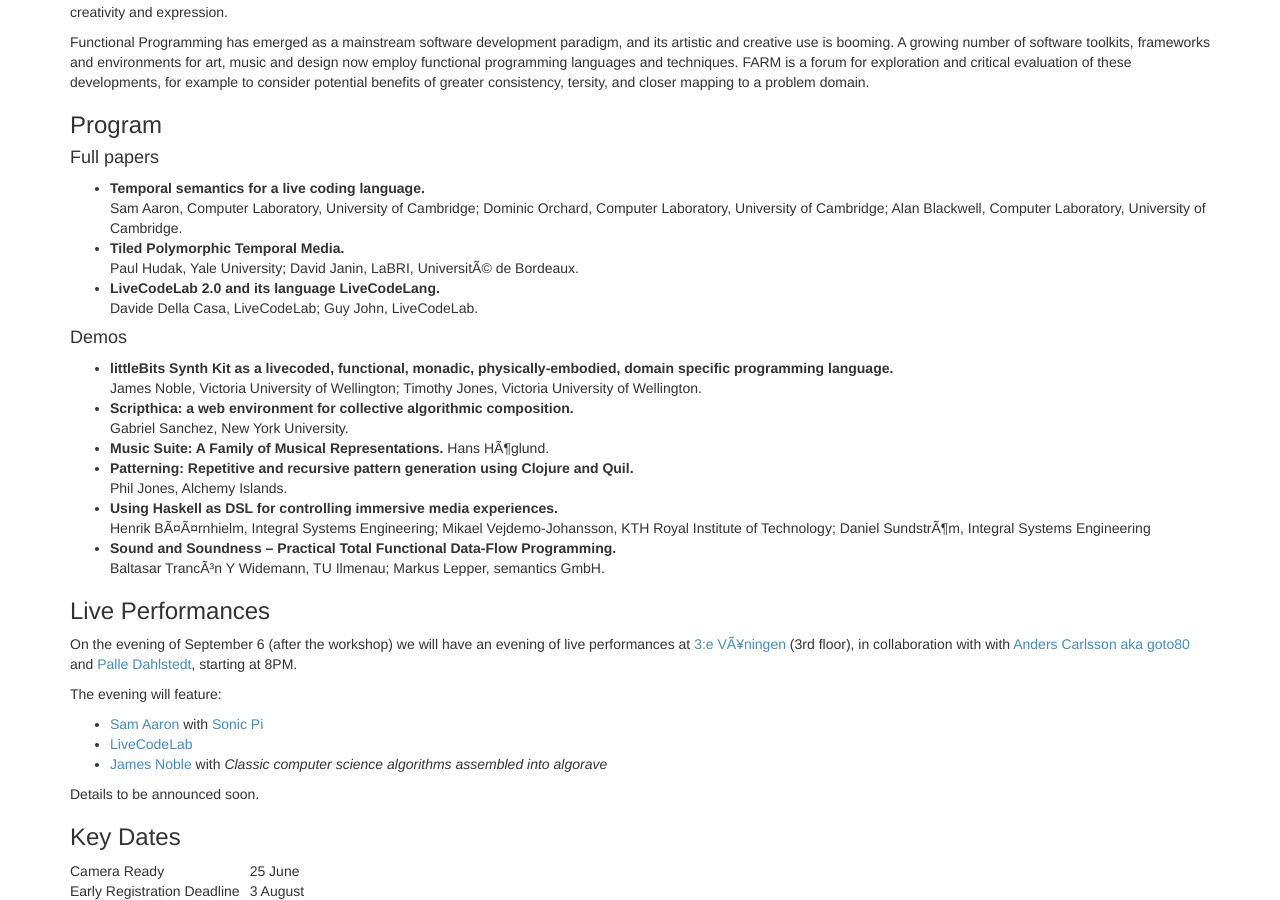
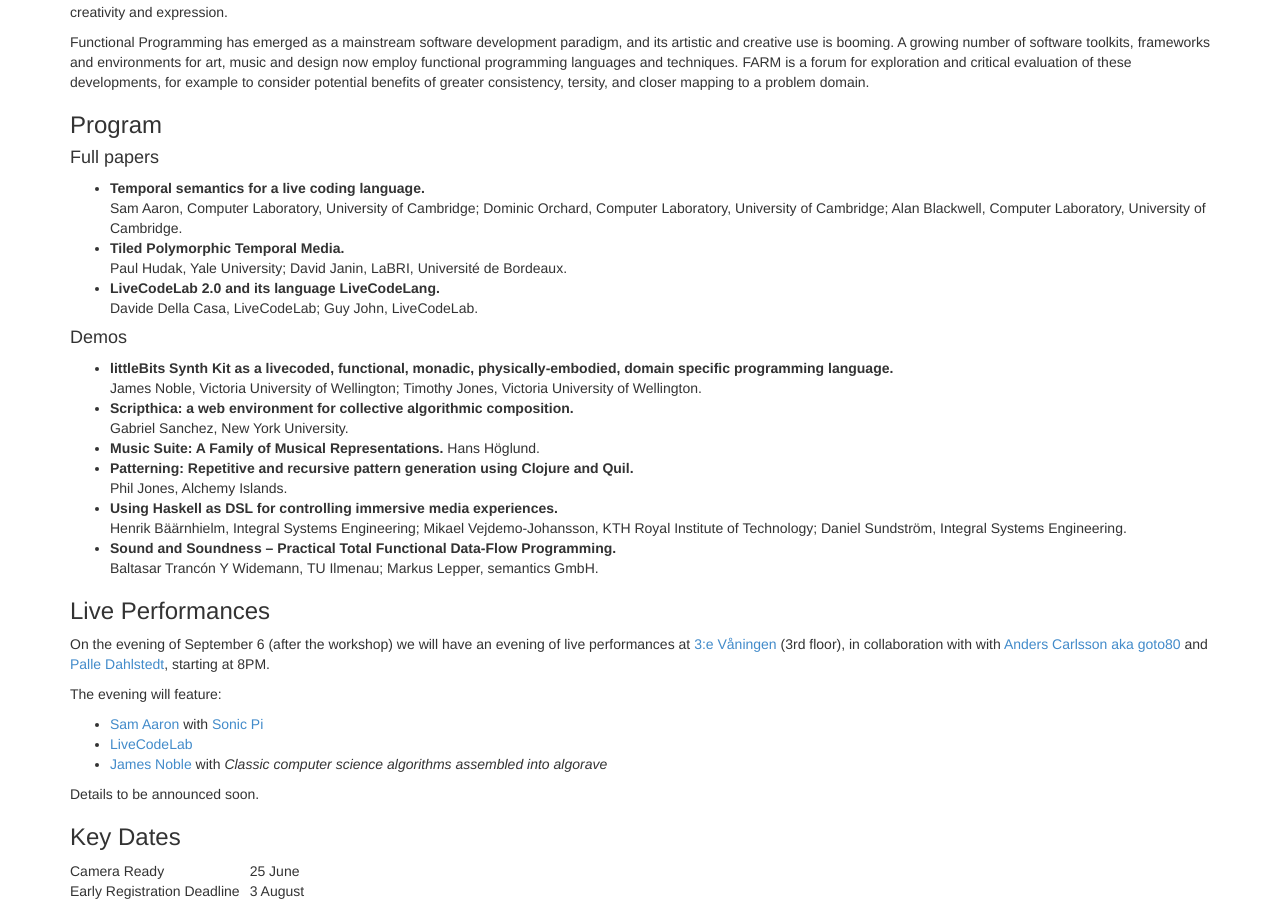
Before and after one commit to functional-art/functional-art.github.com, a Jekyll site: the page built from 2014/index.md, in a window 1280 px wide and 900 px high, scrolled down 446 px. Built offline with Jekyll 4.4.1, drawn with Linux system fonts in a browser that asks for light colours; nearby versions of some CDN libraries.

Commit message:
Encoding.

```diff
--- a/2014/index.md
+++ b/2014/index.md
@@ -52,7 +52,7 @@
   Computer Laboratory, University of Cambridge; Alan Blackwell,
   Computer Laboratory, University of Cambridge.
 * **Tiled Polymorphic Temporal Media.** <br/> Paul Hudak, Yale
-  University; David Janin, LaBRI, UniversitÃ© de Bordeaux.
+  University; David Janin, LaBRI, Université de Bordeaux.
 * **LiveCodeLab 2.0 and its language LiveCodeLang.** <br/> Davide
      Della Casa, LiveCodeLab; Guy John, LiveCodeLab.
 
@@ -64,21 +64,21 @@
   University of Wellington.
 * **Scripthica: a web environment for collective algorithmic
   composition.** <br/> Gabriel Sanchez, New York University.
-* **Music Suite: A Family of Musical Representations.** Hans HÃ¶glund.
+* **Music Suite: A Family of Musical Representations.** Hans Höglund.
 * **Patterning: Repetitive and recursive pattern generation using
      Clojure and Quil.**  <br/> Phil Jones, Alchemy Islands.
 * **Using Haskell as DSL for controlling immersive media
-  experiences.** <br/> Henrik BÃ¤Ã¤rnhielm, Integral Systems
+  experiences.** <br/> Henrik Bäärnhielm, Integral Systems
   Engineering; Mikael Vejdemo-Johansson, KTH Royal Institute of
-  Technology; Daniel SundstrÃ¶m, Integral Systems Engineering
+  Technology; Daniel Sundström, Integral Systems Engineering.
 * **Sound and Soundness -- Practical Total Functional Data-Flow
-  Programming.** <br/> Baltasar TrancÃ³n Y Widemann, TU Ilmenau; Markus
+  Programming.** <br/> Baltasar Trancón Y Widemann, TU Ilmenau; Markus
   Lepper, semantics GmbH.
 
 ### Live Performances
 
 On the evening of September 6 (after the workshop) we will have an
-evening of live performances at [3:e VÃ¥ningen](http://www.3vaningen.se/) (3rd floor), in collaboration with
+evening of live performances at [3:e Våningen](http://www.3vaningen.se/) (3rd floor), in collaboration with
 with [Anders Carlsson aka goto80](http://goto80.com/blog/promo) and
 [Palle
 Dahlstedt](http://www.ait.gu.se/kontaktaoss/personal/palle_dahlstedt/),
```
